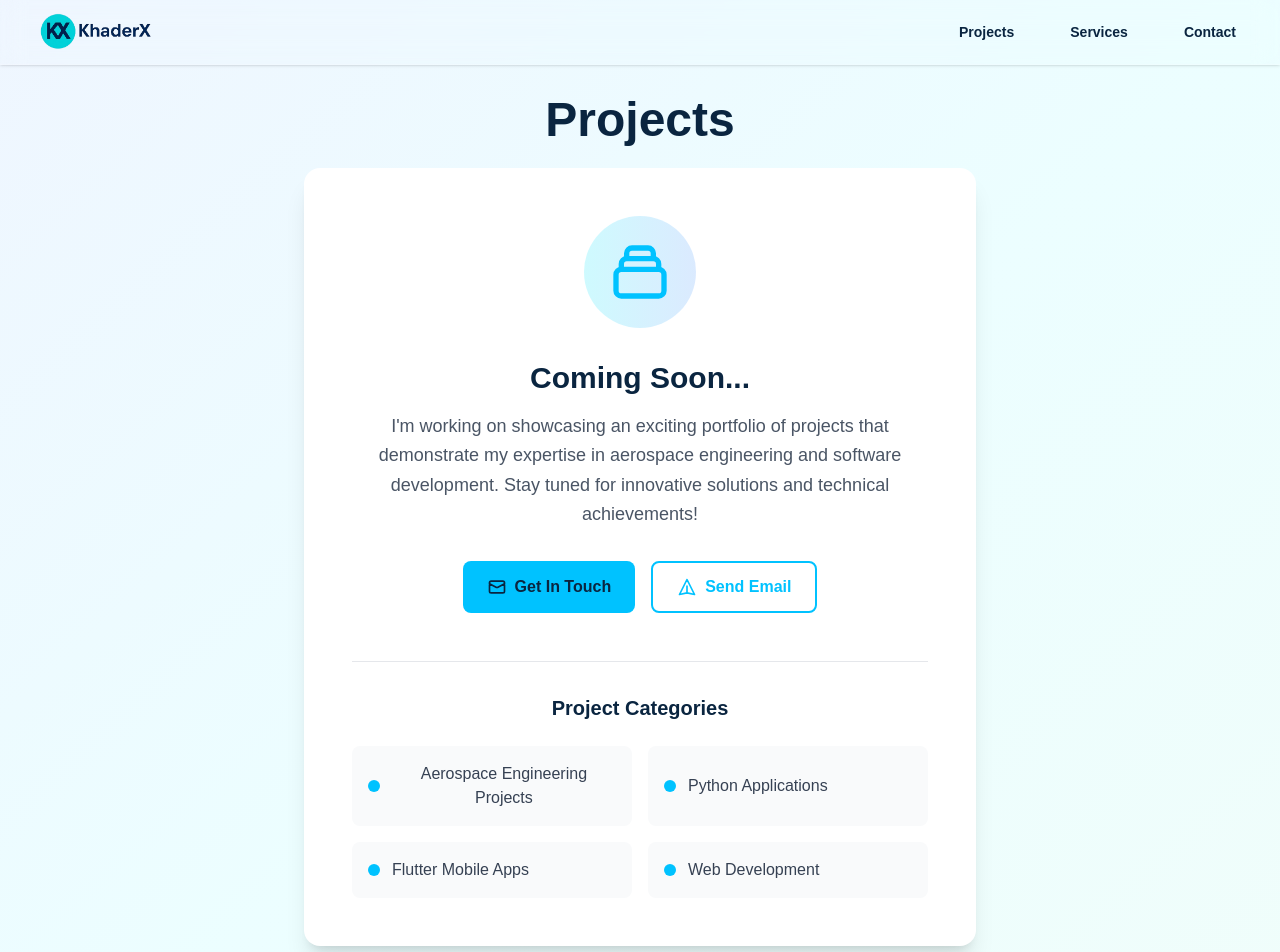
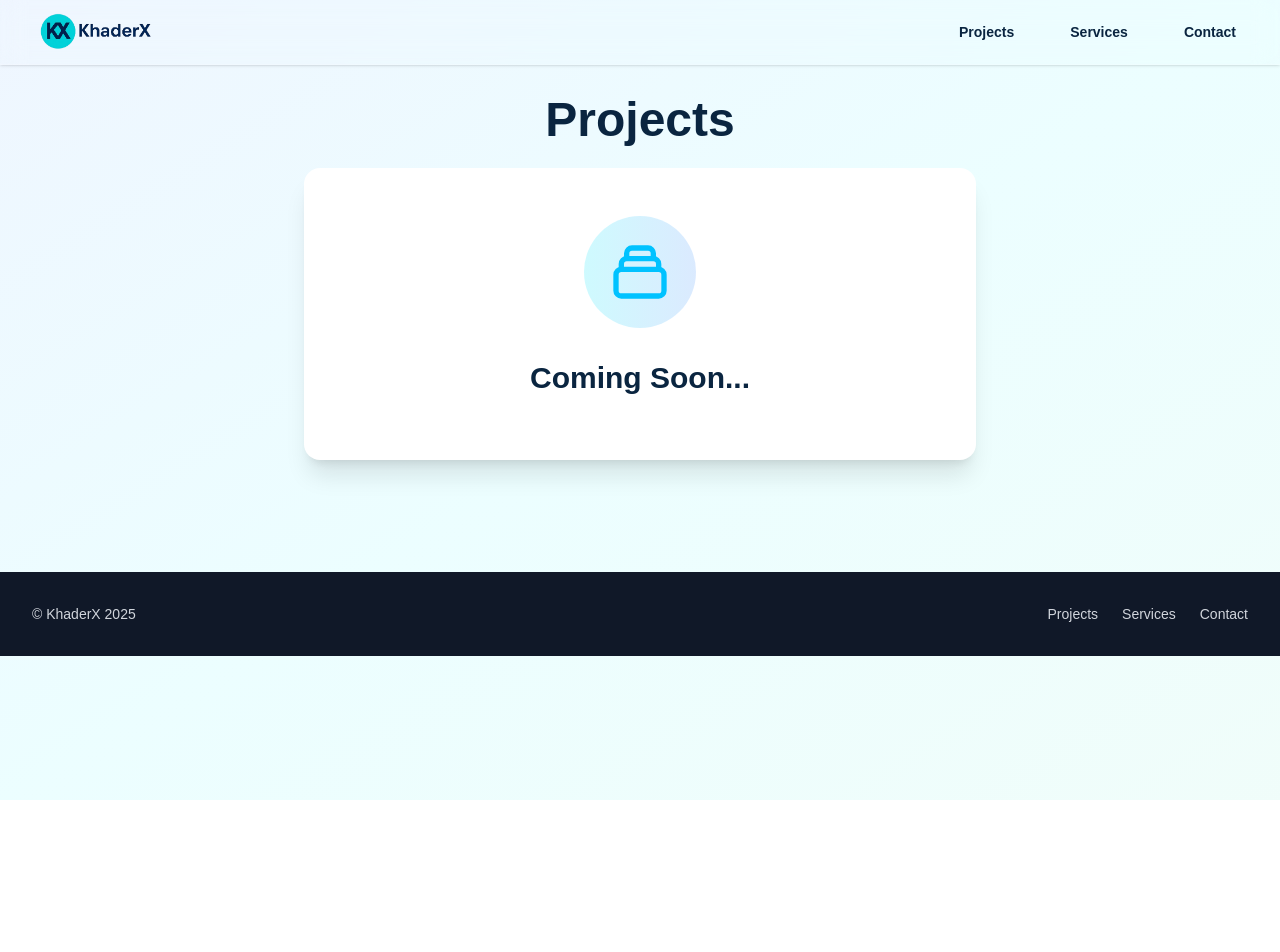
Before and after one commit to KhaderX-com/khaderx-site, a Next.js app: page /projects in a window 1280 px wide. Shown: the top 952 px of the page. After the commit the page ends 800 px from the top, so only its background shows below. Built offline with nearby package versions, Linux system fonts and the light colour scheme.

Commit message:
fix: comment out project description and upcoming projects section in Projects page

```diff
--- a/src/app/projects/page.tsx
+++ b/src/app/projects/page.tsx
@@ -27,11 +27,11 @@ export default function Projects() {
                             Coming Soon...
                         </h2>
 
-                        <p className="text-lg text-gray-600 mb-8 leading-relaxed">
+                        {/* <p className="text-lg text-gray-600 mb-8 leading-relaxed">
                             I&apos;m working on showcasing an exciting portfolio of projects that demonstrate my expertise in aerospace engineering and software development. Stay tuned for innovative solutions and technical achievements!
-                        </p>
+                        </p> */}
 
-                        <div className="flex flex-col sm:flex-row gap-4 justify-center">
+                        {/* <div className="flex flex-col sm:flex-row gap-4 justify-center">
                             <a
                                 href="/contact"
                                 className="inline-flex items-center px-6 py-3 bg-[#00C2FF] text-[#0A2540] font-semibold rounded-lg hover:bg-[#00A8E8] transition-colors duration-300"
@@ -51,10 +51,10 @@ export default function Projects() {
                                 </svg>
                                 Send Email
                             </a>
-                        </div>
+                        </div> */}
 
                         {/* Preview of upcoming projects */}
-                        <div className="mt-12 pt-8 border-t border-gray-200">
+                        {/* <div className="mt-12 pt-8 border-t border-gray-200">
                             <h3 className="text-xl font-semibold text-[#0A2540] mb-6">
                                 Project Categories
                             </h3>
@@ -80,7 +80,7 @@ export default function Projects() {
                                     <span className="text-gray-700">Web Development</span>
                                 </div>
                             </div>
-                        </div>
+                        </div> */}
                     </div>
                 </div>
             </main>
```
